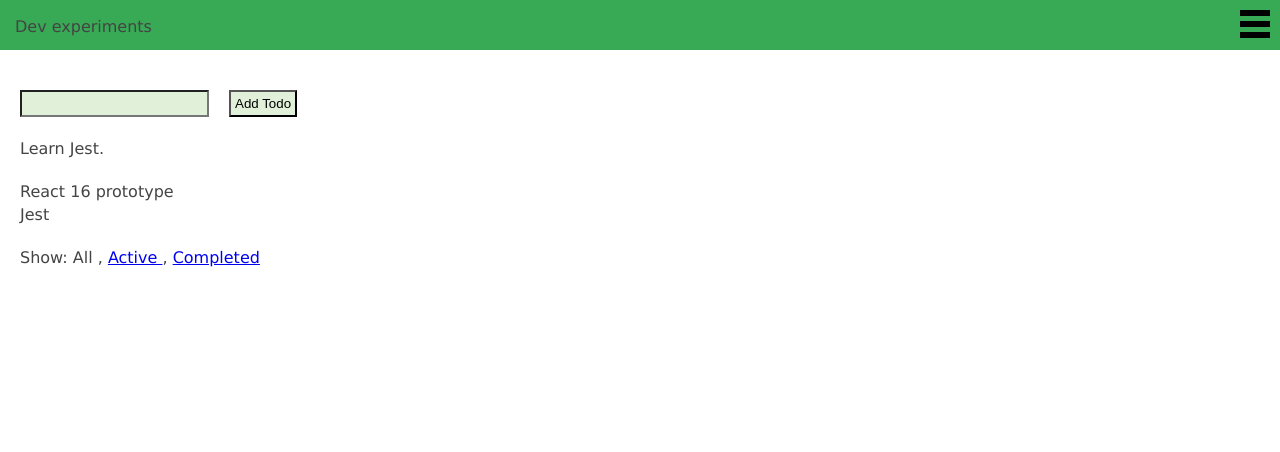
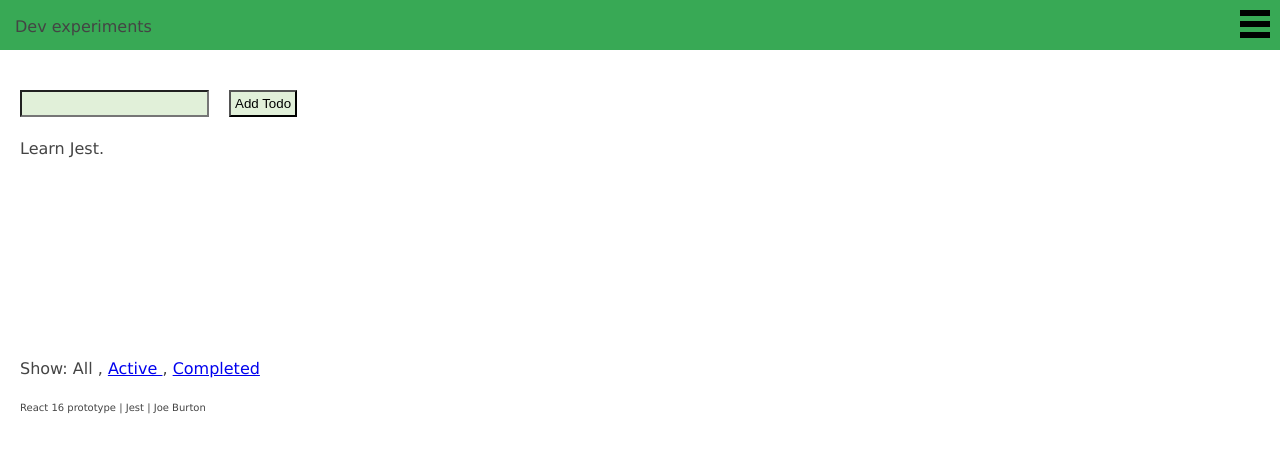
Before and after one commit to joeburton/react-experiments, a React app: page / in a window 1280 px wide. Built offline with nearby package versions, Linux system fonts and the light colour scheme.

Commit message:
adding structure

```diff
--- a/app/js/components/App.js
+++ b/app/js/components/App.js
@@ -3,8 +3,8 @@ import React from 'react'
 // Components
 import Header from './Header'
 import Navigation from './Navigation'
-import Content from './content'
-import Filters from './Filters'
+import Footer from './Footer'
+import FilterLinks from './FilterLinks'
 
 // Containers
 import AddProject from '../containers/AddProject'
@@ -12,8 +12,8 @@ import VisibleProjectList from '../containers/VisibleProjectList'
 
 let items = [{
   description: 'React 16 prototype',
-  testframework: 'Jest',
-  developer: 'Joe Burton'
+  item1: 'Jest',
+  item2: 'Joe Burton'
 }];
 
 const App = () => (
@@ -21,8 +21,8 @@ const App = () => (
     <Navigation />
     <AddProject />
     <VisibleProjectList />
-    <Content items={items} />
-    <Filters />
+    <FilterLinks />
+    <Footer items={items} />
   </div>
 )
 
--- a/app/js/components/Filters.js
+++ b/app/js/components/FilterLinks.js
@@ -1,8 +1,8 @@
 import React from 'react'
 import FilterLink from '../containers/FilterLink'
 
-const Filters = () => (
-    <section className="footer-links">
+const FilterLinks = () => (
+    <section className="filter-links">
         Show:
         {" "}
         <FilterLink filter="SHOW_ALL"> All </FilterLink>
@@ -13,4 +13,4 @@ const Filters = () => (
     </section>
 )
 
-export default Filters
+export default FilterLinks
--- a/app/js/components/Content.js
+++ b/app/js/components/Footer.js
@@ -1,26 +1,28 @@
 import React from 'react';
 
-export default class Content extends React.Component {
+const Footer = class Content extends React.Component {
     constructor(props) {
         super(props);
     }
    render() {
-        let details = [];
+
+    let details = [];
 
         for (let i = 0; i < this.props.items.length; i++) {
 
             details.push(
                 <ul className="content" key={i}>
-                    <li>{this.props.items[i].description}</li>
-                    <li>{this.props.items[i].testframework}</li>
+                    <li>{this.props.items[i].description}</li> | <li>{this.props.items[i].item1}</li> | <li>{this.props.items[i].item2}</li>
                 </ul>
             );
 
         }
         return (
-            <section className="content">
+            <section className="footer">
                 {details}
             </section>
         );
     }
 }
+
+export default Footer;
--- a/app/styles/footer-links.scss
+++ b/app/styles/filter-links.scss
@@ -1,3 +1,3 @@
-.footer-links {
+.filter-links {
     padding: 20px;
 }
--- /dev/null
+++ b/app/styles/footer.scss
@@ -0,0 +1,24 @@
+.main-footer {
+    position: fixed;
+    bottom: 0;
+    left: 0;
+    margin: 0;
+    padding: 0;
+    width: 100%;
+    height: 50px;
+    background-color: $green-zanah;
+}
+
+.footer {
+    margin: 0 20px 0 20px;
+
+    ul {
+        font-size: 10px;
+        line-height: 1.5;
+        display: block;
+
+        li {
+            display: inline;
+        }
+    }
+}
--- a/app/styles/main.scss
+++ b/app/styles/main.scss
@@ -2,8 +2,9 @@
 @import "mixins";
 @import "colors";
 @import "form.scss";
-@import "footer-links.scss";
+@import "filter-links.scss";
 @import "project-list.scss";
+@import "footer.scss";
 
 html {
     -webkit-tap-highlight-color: transparent;
@@ -32,17 +33,6 @@ body {
     }
 }
 
-.main-footer {
-    position: fixed;
-    bottom: 0;
-    left: 0;
-    margin: 0;
-    padding: 0;
-    width: 100%;
-    height: 50px;
-    background-color: $green-zanah;
-}
-
 .navigation-public {
     position: fixed;
     top: 50px;
@@ -66,7 +56,3 @@ body {
     right: 10px;
     top: 10px;
 }
-
-.content {
-    margin: 20px 20px 0 10px;
-}
--- a/app/styles/project-list.scss
+++ b/app/styles/project-list.scss
@@ -1,3 +1,4 @@
 .project-list {
     padding: 0 20px 0 20px;
+    min-height: 200px;
 }
```
